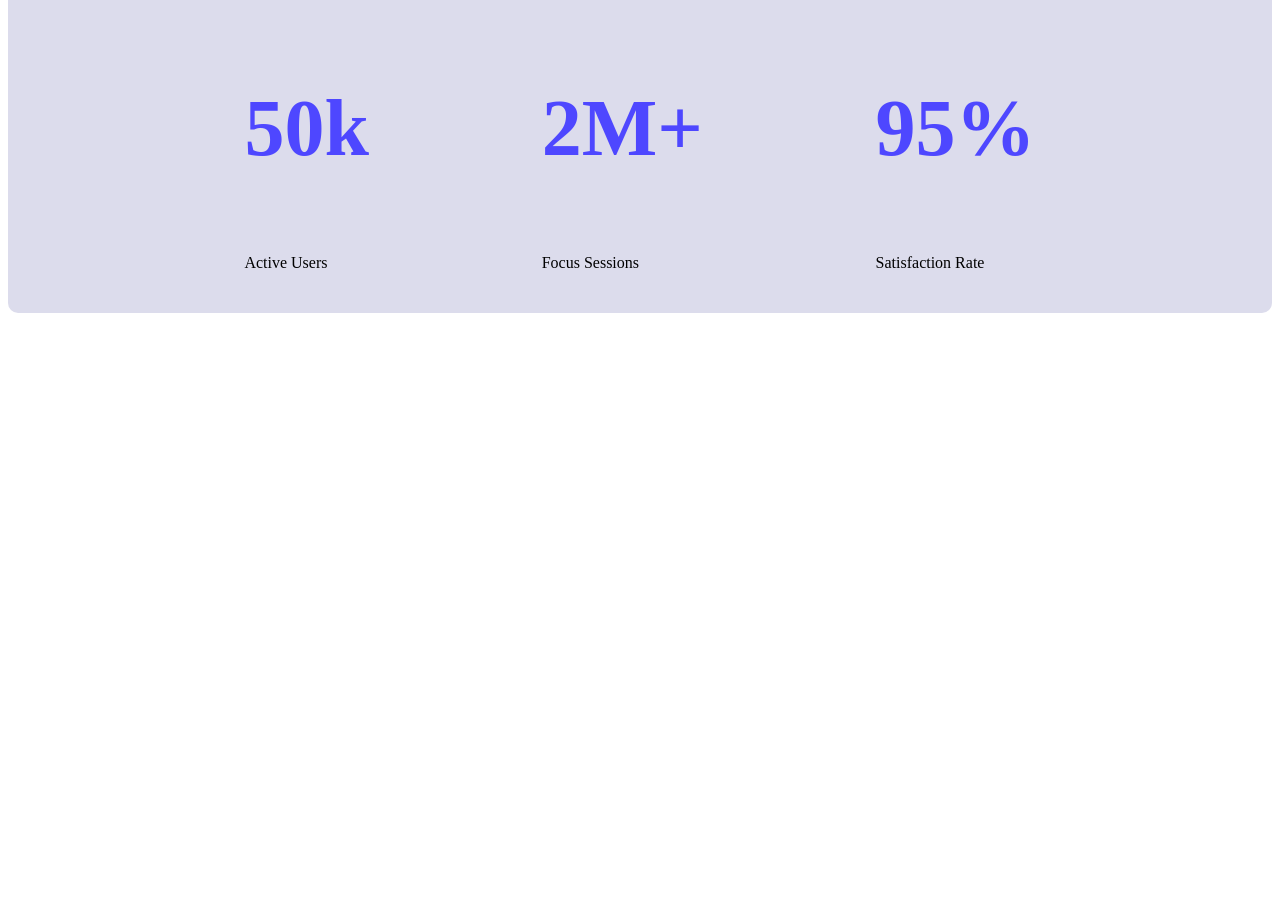
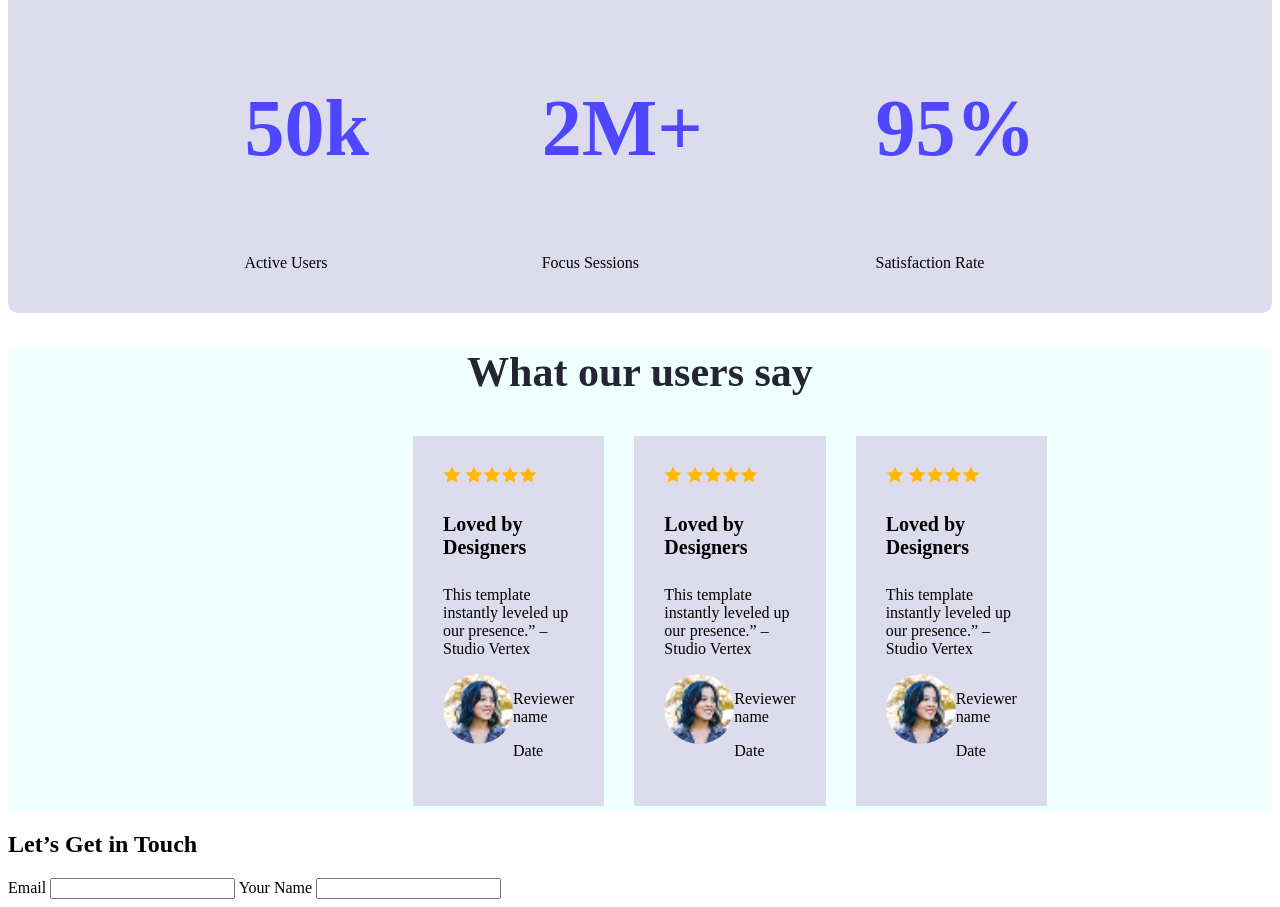
Before and after one commit to meyadmiskat/web-develop, a plain HTML site: page index.html in a window 1280 px wide. Shown: the part 1255-2162 px from the top of the page. Before the commit the page ends 1576 px from the top, so only its background shows below. Drawn offline with Linux system fonts and the light colour scheme.

Commit message:
Updated something

```diff
--- a/index.html
+++ b/index.html
@@ -58,7 +58,67 @@
                 </div>
             </div>
         </section>
+        <section class="comments">
+            <h2 class="comments-title">What our users say</h2>
+            <div class="comment-container">
+                <div class="comment">
+                    <div><img src="Assets/icon-star.png" alt="">
+                    <img src="Assets/icon-star.png" alt=""><img src="Assets/icon-star.png" alt=""><img src="Assets/icon-star.png" alt=""><img src="Assets/icon-star.png" alt=""></div>
 
+                    <h4 class="comment-title">Loved by Designers</h4>
+                    <p class="comment-description">This template instantly leveled up our presence.” – Studio Vertex</p>
+                    <div class="commenters">
+                        <img class="img" src="Assets/avatar.png" alt="">
+                        <div >
+                            <p>Reviewer name</p>
+                            <p>Date</p>
+                        </div>
+                    </div>
+                </div>
+
+                <div class="comment">
+                    <div><img src="Assets/icon-star.png" alt="">
+                    <img src="Assets/icon-star.png" alt=""><img src="Assets/icon-star.png" alt=""><img src="Assets/icon-star.png" alt=""><img src="Assets/icon-star.png" alt=""></div>
+
+                    <h4 class="comment-title">Loved by Designers</h4>
+                    <p class="comment-description">This template instantly leveled up our presence.” – Studio Vertex</p>
+                    <div class="commenters">
+                        <img class="img" src="Assets/avatar.png" alt="">
+                        <div >
+                            <p>Reviewer name</p>
+                            <p>Date</p>
+                        </div>
+                    </div>
+                </div>
+
+                <div class="comment">
+                    <div><img src="Assets/icon-star.png" alt="">
+                    <img src="Assets/icon-star.png" alt=""><img src="Assets/icon-star.png" alt=""><img src="Assets/icon-star.png" alt=""><img src="Assets/icon-star.png" alt=""></div>
+
+                    <h4 class="comment-title">Loved by Designers</h4>
+                    <p class="comment-description">This template instantly leveled up our presence.” – Studio Vertex</p>
+                    <div class="commenters">
+                        <img class="img" src="Assets/avatar.png" alt="">
+                        <div >
+                            <p>Reviewer name</p>
+                            <p>Date</p>
+                        </div>
+                    </div>
+                </div>
+
+
+            </div>
+        </section>
+        <section class="form">
+            <h2>Let’s Get in Touch</h2>
+            <form>
+                <label for="example@email.com"> Email</label>
+                <input type="email" name="" id="email">
+                <label for="name">Your Name</label>
+                <input type="text" name="" id="name">
+            </form>
+
+        </section>
 
     </main>
     <footer></footer>
--- a/web.css
+++ b/web.css
@@ -132,3 +132,41 @@ height: 50px;
  height: 300px;
  margin-top: 120px;
  }
+ .commenters{
+    display: flex;
+ }
+ .comments-title{
+    text-align: center;
+    font-size: 42px;
+    font-weight: bold;
+    color: #252432;
+ }
+ .comment-title{
+    font-size:20px ;
+
+ }
+.comment-container{
+    display: flex;
+    justify-content: space-around;
+    gap: 20px;
+    margin-right: 400px;
+    margin-left: 400px;
+}
+.comment{
+    background-color: #DCDCEC;
+    margin-top: 5px;
+    margin-bottom: 5px;
+    margin-left: 5px;
+    margin-right: 5px;
+    padding: 30px;
+}
+.img{
+    width: 70px;
+      height: 70px;
+      border-radius: 50%;
+      object-fit: cover;
+}
+ .comments{
+    background-color: azure;
+
+ }
```
